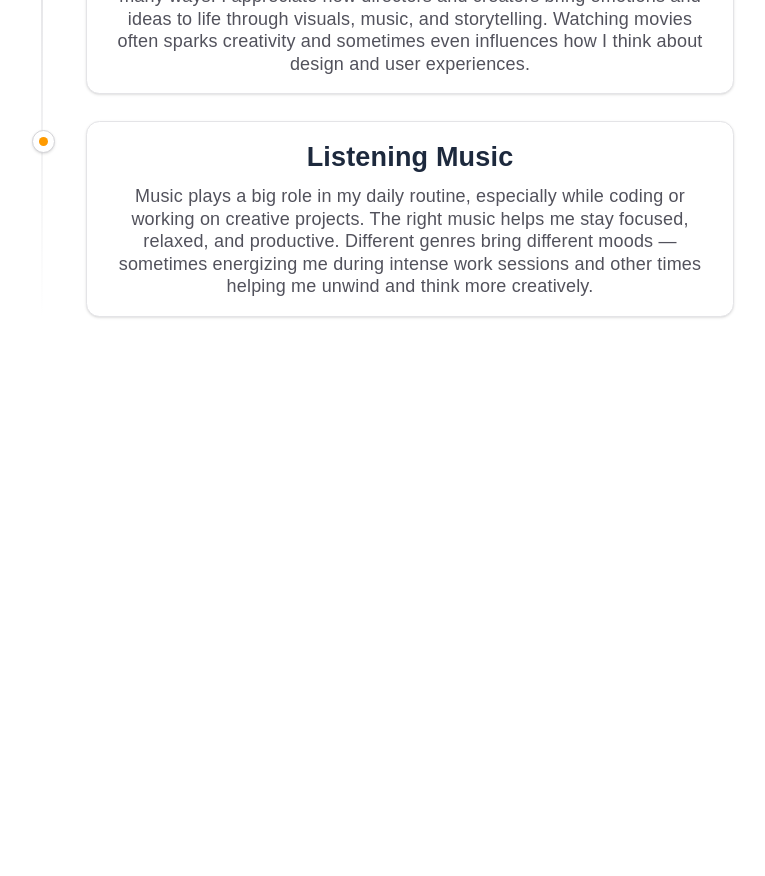
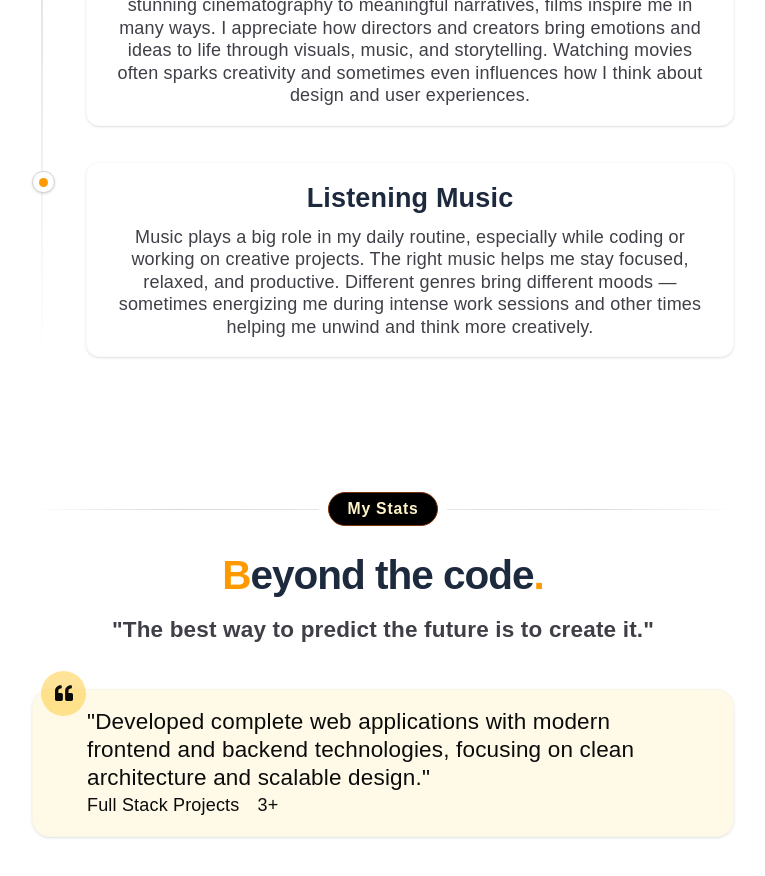
Before and after one commit to rou-nak-cloud/Dev.Portfolios, a React (Vite) app in the folder Portfolio_v3.1/: page / in a window 1280 px wide. Shown: the part 6800-7676 px from the top of the page, without its empty margins (257-1022 px from the left). Before the commit the page ends 7427 px from the top, so only its background shows below. Built offline with nearby package versions, Linux system fonts and the light colour scheme; a web font is replaced by a local one.

Commit message:
initial stats section pv3

```diff
--- a/Portfolio_v3.1/src/components/Interest.jsx
+++ b/Portfolio_v3.1/src/components/Interest.jsx
@@ -2,7 +2,7 @@ import { interest } from "../constants";
 
 export default function Interest() {
   return (
-    <section className="max-w-2xl mx-auto px-4 md:px-6 py-15">
+    <section className="max-w-2xl mx-auto px-4 md:px-6 py-16">
       {/* Badge */}
       <div className="flex items-center justify-center gap-2 mb-6">
         <div className="h-px flex-1 bg-linear-to-l from-gray-300/60 via-zinc-400/40 to-transparent"></div>
@@ -35,21 +35,34 @@ export default function Interest() {
         <div className="absolute left-2 top-0 h-full w-0.5 bg-linear-to-b from-transparent via-zinc-300 to-transparent"></div>
 
         {interest.map((item, index) => (
-          <div key={index} className="relative pl-12 mb-6 group">
+          <div key={index} className="relative pl-12 mb-8 group">
             {/* Timeline Dot */}
             <span className="absolute left-0 top-2 w-5 h-5 rounded-full bg-white border border-zinc-300 flex items-center justify-center shadow-sm">
               <span className="w-2 h-2 rounded-full bg-amber-500"></span>
             </span>
 
+            {/* Gradient Border Wrapper */}
+            <div className="relative group">
+              {/* Animated Gradient Border */}
+              <div
+                className="absolute inset-0 rounded-xl p-px
+              bg-linear-to-r from-amber-400/20 via-orange-300/60 to-amber-400/20
+              opacity-0 group-hover:opacity-100
+              transition-opacity duration-500"
+              ></div>
               {/* Card */}
-            <div className="bg-white border border-zinc-200 rounded-xl p-4 shadow-sm hover:shadow-md transition-shadow">
+              <div
+                className="relative bg-transparent border border-zinc-200/20 rounded-xl p-4 shadow-sm group-hover:scale-101
+              group-hover:shadow-md transition-all duration-300"
+              >
                 <h3 className="text-2xl text-center font-bold text-slate-800 font-melodrama mb-2">
                   {item.title}
                 </h3>
 
-              <p className="text-md font-cabinet text-center text-zinc-600 leading-tight">
+                <p className="text-md font-cabinet text-center text-zinc-700 leading-tight">
                   {item.desc}
                 </p>
+              </div>
             </div>
           </div>
         ))}
--- /dev/null
+++ b/Portfolio_v3.1/src/components/Stats.jsx
@@ -0,0 +1,56 @@
+import { FaQuoteLeft } from "react-icons/fa";
+import { stats } from "../constants";
+
+export default function Stats() {
+  return (
+    <div>
+      <section className="max-w-2xl mx-auto px-4 md:px-6 py-6">
+        {/* Badge */}
+        <div className="flex items-center justify-center gap-2 mb-6">
+          <div className="h-px flex-1 bg-linear-to-l from-gray-300/60 via-zinc-400/40 to-transparent"></div>
+
+          <span className="text-sm md:text-md font-cabinet font-semibold tracking-wider text-amber-100 border border-amber-900 bg-black px-4 py-1 rounded-full">
+            My Stats
+          </span>
+
+          <div className="h-px flex-1 bg-linear-to-r from-gray-300/60 via-zinc-400/40 to-transparent"></div>
+        </div>
+
+        {/* Heading */}
+        <div className="pb-10 text-center">
+          <h2 className="text-3xl md:text-4xl font-cabinet font-bold text-slate-800 mb-4 tracking-tight">
+            <span className="font-melodrama text-amber-500">B</span>
+            eyond the code
+            <span className="font-melodrama text-amber-500">.</span>
+          </h2>
+
+          <p className="text-lg md:text-xl font-cabinet font-semibold text-zinc-700 leading-tight max-w-xl mx-auto">
+            <blockquote>
+              "The best way to predict the future is to create it."
+            </blockquote>
+          </p>
+        </div>
+
+        {/* Testimonial or Stat carousel */}
+        <div className="max-w-3xl mx-auto">
+          <div className="relative">
+            {/* main testimonial */}
+            <div className="px-6 rounded-2xl md:px-12 max-w-2xl mx-auto bg-amber-200/20 border border-zinc-200/20 py-2 md:py-4 shadow-sm">
+              {/* Quote */}
+              <div className="absolute -top-4 left-2 w-10 h-10 rounded-full bg-amber-400/40 flex items-center justify-center">
+                <FaQuoteLeft className="w-4 h-4" />
+              </div>
+              <blockquote className="text-lg md:text-xl font-cabinet leading-tight">
+                <h2>"{stats[0].desc}"</h2>
+              </blockquote>
+              <div className="flex items-center gap-4">
+                <h4>{stats[0].label}</h4>
+                <span>{stats[0].number}</span>
+              </div>
+            </div>
+          </div>
+        </div>
+      </section>
+    </div>
+  );
+}
--- a/Portfolio_v3.1/src/constants.js
+++ b/Portfolio_v3.1/src/constants.js
@@ -533,3 +533,26 @@ export const interest = [
     desc: "Music plays a big role in my daily routine, especially while coding or working on creative projects. The right music helps me stay focused, relaxed, and productive. Different genres bring different moods — sometimes energizing me during intense work sessions and other times helping me unwind and think more creatively.",
   },
 ];
+
+export const stats = [
+  {
+    number: "3+",
+    label: "Full Stack Projects",
+    desc: "Developed complete web applications with modern frontend and backend technologies, focusing on clean architecture and scalable design.",
+  },
+  {
+    number: "10+",
+    label: "Reusable UI Components",
+    desc: "Designed modular and reusable components using React and TailwindCSS to create consistent and maintainable user interfaces.",
+  },
+  {
+    number: "500+",
+    label: "GitHub Commits",
+    desc: "Consistently pushing improvements, features, and experiments while actively maintaining and refining personal development projects.",
+  },
+  {
+    number: "5+",
+    label: "Technologies Used",
+    desc: "Comfortable working with modern tools including React, Node.js, Express, MongoDB, and TailwindCSS to build efficient applications.",
+  },
+];
--- a/Portfolio_v3.1/src/pages/Home.jsx
+++ b/Portfolio_v3.1/src/pages/Home.jsx
@@ -8,6 +8,7 @@ import Marquee from "../utilities/Marquee";
 import BackToTop from "../utilities/BackToTop";
 import Project from "../components/Project";
 import Interest from "../components/Interest";
+import Stats from "../components/Stats";
 
 export default function Home() {
   return (
@@ -20,6 +21,7 @@ export default function Home() {
       <BackToTop />
       <Project />
       <Interest />
+      <Stats />
 
       <div className="h-48"></div>
     </section>
```
Lines whose indentation alone changed are shown as unchanged.
